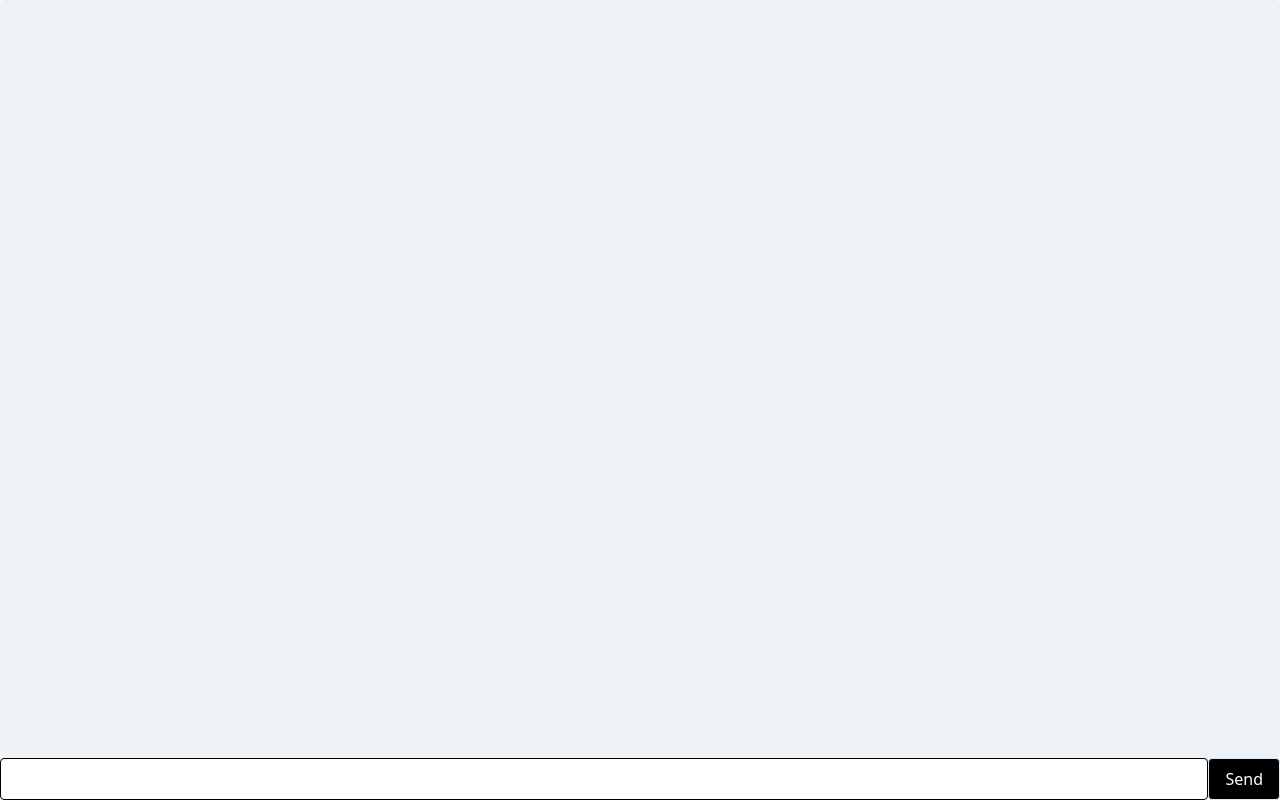
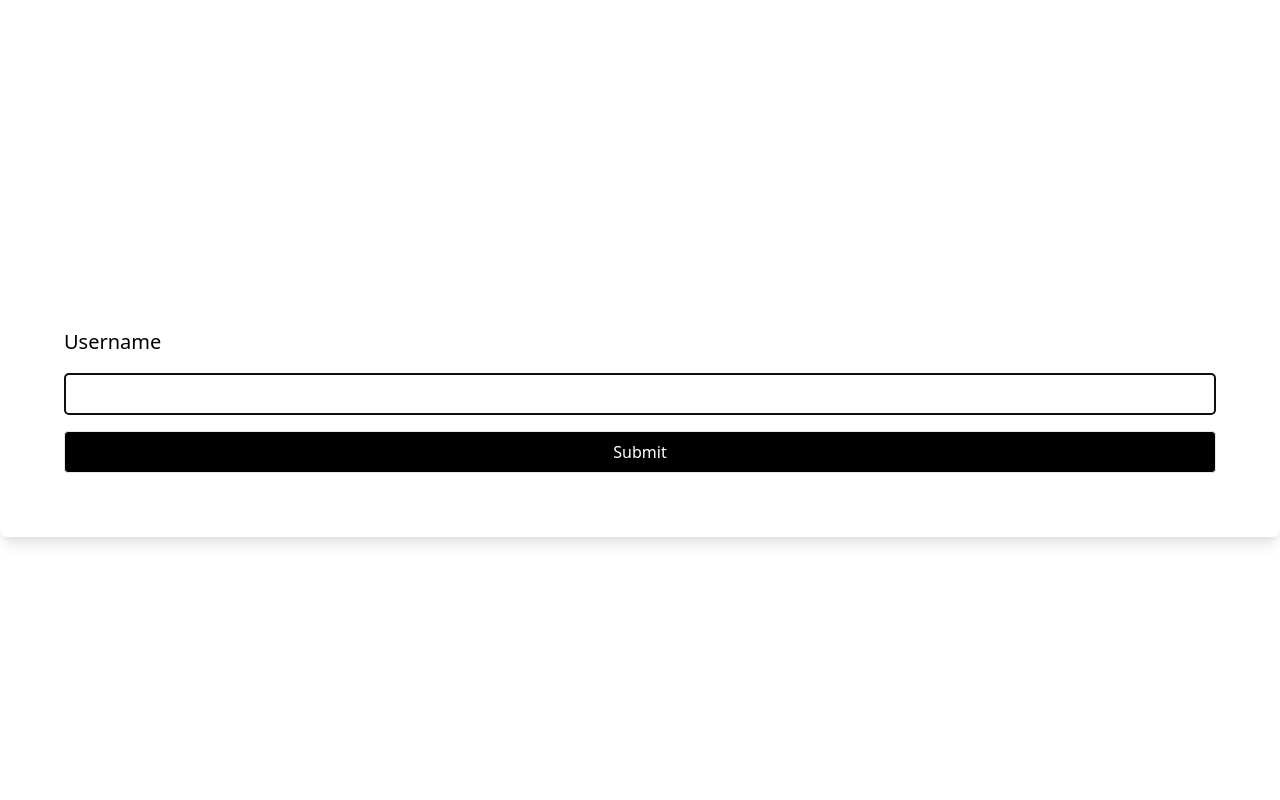
Before and after one commit to bluejack20-2/socket-chat, a React app: page / in a window 1280 px wide. Built offline with nearby package versions, Linux system fonts and the light colour scheme.

Commit message:
username + JSON serialization and deserialization

```diff
--- a/package.json
+++ b/package.json
@@ -9,7 +9,8 @@
     "react": "^17.0.1",
     "react-dom": "^17.0.1",
     "socket.io": "^3.0.3",
-    "socket.io-client": "^3.0.3"
+    "socket.io-client": "^3.0.3",
+    "terser-webpack-plugin": "^5.0.3"
   },
   "devDependencies": {
     "@babel/core": "^7.12.9",
--- a/server.js
+++ b/server.js
@@ -10,10 +10,17 @@ io.on('connection', socket => {
 
   socket.on('disconnect', () => console.log('a user disconnect'));
 
+  socket.on('set username', username => {
+    const data = `${username} joins the chat.`;
+    console.log(data)
+    io.emit('user join', data)
+  })
+
   socket.on('chat message', msg => {
-    console.log('Mesage: ' + msg);
+    console.log(msg);
     io.emit('chat message', msg);
   });
+
 })
 
 io.listen(3000, () => console.log('listening...'));
--- a/src/components/chat-list.jsx
+++ b/src/components/chat-list.jsx
@@ -1,10 +1,12 @@
 import React from 'react';
 import ChatRow from './chat-row';
 
-const ChatList = ({ messages }) => (
-  <div class="flex flex-col absolute bottom-0">
+const ChatList = ({ messages, username }) => (
+  <div className="flex flex-col absolute bottom-0 w-full">
     {messages.map((msg, idx) => (
-      <ChatRow key={idx}>{msg}</ChatRow>
+      <ChatRow key={idx} username={username}>
+        {msg}
+      </ChatRow>
     ))}
   </div>
 );
--- a/src/components/chat.jsx
+++ b/src/components/chat-room.jsx
@@ -1,12 +1,20 @@
-import React, { useState } from 'react';
+import React, { useEffect, useState } from 'react';
 import ChatList from './chat-list';
 
-const Chat = ({ socket, messages }) => {
+const ChatRoom = ({ socket, username }) => {
   const [text, setText] = useState([]);
+  const [messages, setMessages] = useState([]);
+
+  useEffect(() => {
+    socket.on('chat message', msg => setMessages(prev => [...prev, JSON.parse(msg)]));
+    socket.on('user join', msg => setMessages(prev => [...prev, { user: 'System', text: msg, timestamp: Date.now() }]));
+
+    socket.emit('set username', username);
+  }, []);
 
   const handleSend = () => {
     if (!socket || text === '') return;
-    socket.emit('chat message', text);
+    socket.emit('chat message', JSON.stringify({ user: username, text, timestamp: Date.now() }));
     setText('');
   };
 
@@ -17,7 +25,7 @@ const Chat = ({ socket, messages }) => {
   return (
     <section className="min-h-screen flex flex-col">
       <div className="flex-grow bg-gray-200 rounded relative">
-        <ChatList messages={messages} />
+        <ChatList messages={messages} username={username} />
       </div>
 
       <section className="w-full flex">
@@ -27,6 +35,8 @@ const Chat = ({ socket, messages }) => {
           onChange={e => setText(e.target.value)}
           onKeyDown={handleKeyDown}
           className="border border-black rounded p-1 w-full"
+          placeholder={`Chatting as ${username}...`}
+          autoFocus
         />
 
         <button
@@ -40,4 +50,4 @@ const Chat = ({ socket, messages }) => {
   );
 };
 
-export default Chat;
+export default ChatRoom;
--- a/src/components/chat-row.jsx
+++ b/src/components/chat-row.jsx
@@ -1,7 +1,17 @@
 import React from 'react';
 
-const ChatRow = ({ children }) => {
-  return <p className="bg-white flex-auto rounded p-4 m-4">{children}</p>;
+const ChatRow = ({ children, username }) => {
+  const isSelf = children.user === username;
+
+  return (
+    <div className={'rounded p-4 m-4 ' + (isSelf ? 'bg-green-500' : 'bg-white')}>
+      <p className="text-xl font-bold">{children.user}</p>
+      <p className="text-lg">{children.text}</p>
+      <p className={'text-xs ' + (isSelf ? 'text-white' : 'text-gray-600')}>
+        {new Date(children.timestamp).toLocaleString()}
+      </p>
+    </div>
+  );
 };
 
 export default ChatRow;
--- /dev/null
+++ b/src/components/loading.jsx
@@ -0,0 +1,9 @@
+import React from 'react';
+
+const Loading = () => (
+  <div className="text-xl h-screen w-full flex justify-center items-center">
+    <p>Loading</p>
+  </div>
+);
+
+export default Loading;
--- /dev/null
+++ b/src/components/username-form.jsx
@@ -0,0 +1,30 @@
+import React, { useState } from 'react';
+
+const UsernameForm = ({ setUsername }) => {
+  const [tempUsername, setTempUsername] = useState('');
+
+  return (
+    <section className="h-screen w-full flex items-center">
+      <div className="shadow-lg rounded-lg  w-full p-16">
+        <h1 className="text-xl">Username</h1>
+
+        <input
+          type="text"
+          value={tempUsername}
+          onChange={e => setTempUsername(e.target.value)}
+          className="rounded border border-black w-full my-4 p-2"
+          autoFocus
+        />
+
+        <button
+          className="border hover:border-black bg-black hover:bg-white text-white hover:text-black px-4 py-2 rounded w-full"
+          onClick={() => setUsername(tempUsername)}
+        >
+          Submit
+        </button>
+      </div>
+    </section>
+  );
+};
+
+export default UsernameForm;
--- a/src/index.html
+++ b/src/index.html
@@ -6,6 +6,6 @@
     <meta name="viewport" content="width=device-width, initial-scale=1, shrink-to-fit=no" />
   </head>
   <body>
-    <main class="container mx-auto"></main>
+    <main class="container mx-auto relative"></main>
   </body>
 </html>
--- a/src/index.jsx
+++ b/src/index.jsx
@@ -4,16 +4,17 @@ import React, { useState, useEffect } from 'react';
 import ReactDOM from 'react-dom';
 import io from 'socket.io-client';
 
-import Chat from './components/chat';
+import ChatRoom from './components/chat-room';
+import UsernameForm from './components/username-form';
+import Loading from './components/loading';
 
 const Index = () => {
-  const [messages, setMessages] = useState([]);
+  const [username, setUsername] = useState('');
   const [isLoaded, setIsLoaded] = useState(false);
   const [socket, setSocket] = useState(null);
 
   useEffect(() => {
     const socket = io('http://127.0.0.1:3000');
-    socket.on('chat message', msg => setMessages(prev => [...prev, msg]));
 
     setSocket(socket);
     setIsLoaded(true);
@@ -21,9 +22,9 @@ const Index = () => {
     return () => socket.disconnect();
   }, []);
 
-  if (!isLoaded) return <p>Loading...</p>;
-
-  return <Chat messages={messages} socket={socket} />;
+  if (!isLoaded) return <Loading />;
+  if (!username) return <UsernameForm setUsername={setUsername} />;
+  return <ChatRoom socket={socket} username={username} />;
 };
 
 ReactDOM.render(<Index />, document.querySelector('main'));
--- a/src/styles.css
+++ b/src/styles.css
@@ -3,8 +3,3 @@
 @tailwind components;
 
 @tailwind utilities;
-
-html,
-body {
-  overflow: hidden;
-}
--- a/tailwind.config.js
+++ b/tailwind.config.js
@@ -1,5 +1,5 @@
 module.exports = {
-  purge: [],
+  purge: ['./src/**/*.html', './src/**/*.jsx'],
   theme: {
     extend: {},
   },
@@ -7,4 +7,4 @@ module.exports = {
     extend: {},
   },
   plugins: [],
-}
+};
--- a/webpack.config.js
+++ b/webpack.config.js
@@ -1,7 +1,8 @@
+const ExtractTextPlugin = require('extract-text-webpack-plugin');
+const HtmlWebpackPlugin = require('html-webpack-plugin');
+const TerserPlugin = require('terser-webpack-plugin');
 const path = require('path');
 const webpack = require('webpack');
-const ExtractTextPlugin = require('extract-text-webpack-plugin');
-const HtmlWebpackPlugin = require('html-webpack-plugin');
 
 module.exports = {
   entry: './src/index.jsx',
@@ -39,4 +40,8 @@ module.exports = {
     contentBase: path.resolve(__dirname, './dist'),
     hot: true,
   },
+  optimization: {
+    minimize: process.env.NODE_ENV === 'Production',
+    minimizer: [new TerserPlugin()],
+  },
 };
```
Also changed, not shown: 2 other files (tests, documents, lock files or other folders).
